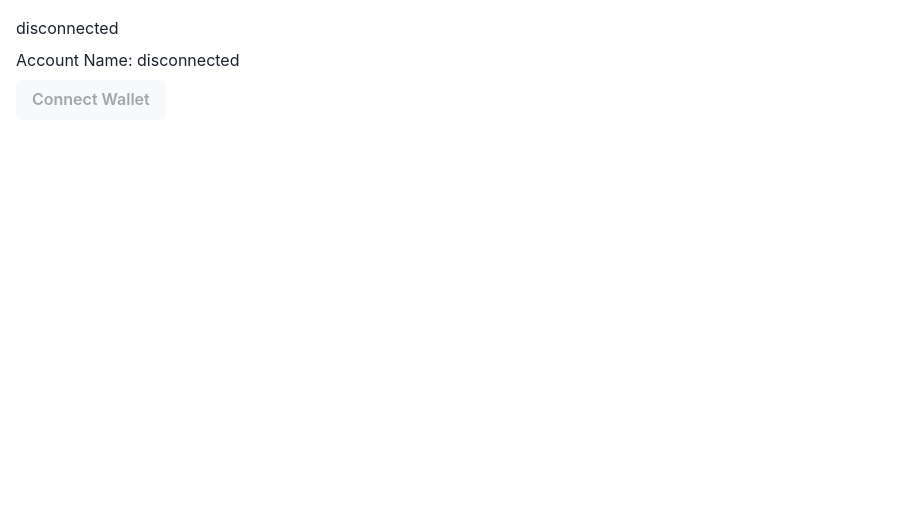
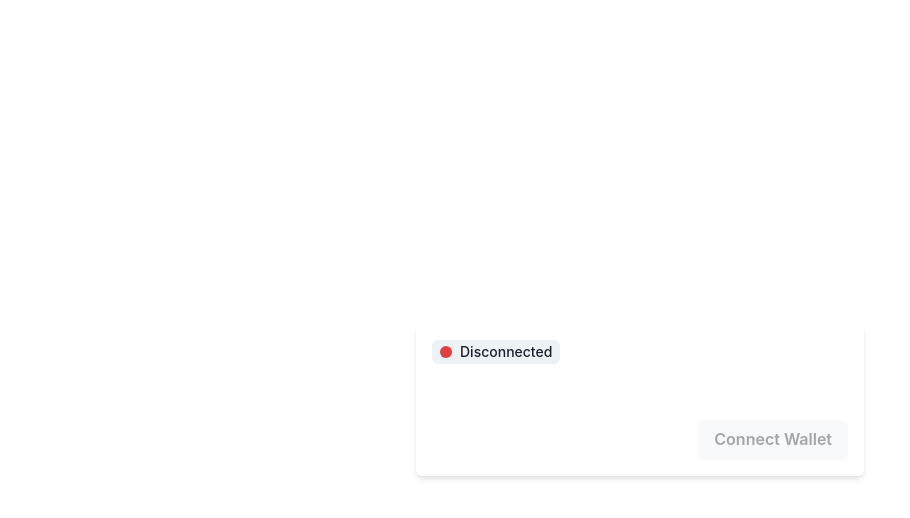
Before and after one commit to graz-sh/graz, a Next.js app in the folder example/: page / in a window 1280 px wide. Shown: the top 518 px of the page, without its empty margins (0-910 px from the left). Built offline with nearby package versions, Linux system fonts and the light colour scheme; what @keplr-wallet/cosmos would draw is missing.

Commit message:
feat(example): extract and polish ui

```diff
--- a/example/pages/index.tsx
+++ b/example/pages/index.tsx
@@ -1,103 +1,32 @@
-import {
-  Button,
-  ButtonGroup,
-  IconButton,
-  ListItem,
-  Spinner,
-  Stack,
-  Tag,
-  Text,
-  UnorderedList,
-  useToast,
-} from "@chakra-ui/react";
-import { defaultChains, useAccount, useActiveChain, useBalances, useConnect, useDisconnect } from "graz";
+import { Center, Stack, Text } from "@chakra-ui/react";
+import { useAccount } from "graz";
+import { BalanceList } from "ui/balance-list";
+import { ChainSwitcher } from "ui/chain-switcher";
+import { ConnectButton } from "ui/connect-button";
+import { ConnectStatus } from "ui/connect-status";
 
 export default function HomePage() {
-  const toast = useToast();
-
-  const {
-    data: accountData,
-    isConnected,
-    isConnecting,
-    isReconnecting,
-    reconnect,
-    status,
-  } = useAccount({
-    onConnect: ({ account, isReconnect }) => {
-      if (!isReconnect) {
-        toast({
-          status: "success",
-          title: "Wallet connected!",
-          description: `Connected as ${account.name}`,
-        });
-      }
-    },
-    onDisconnect: () => {
-      toast({
-        status: "info",
-        title: "Wallet disconnected!",
-      });
-    },
-  });
-
-  const activeChain = useActiveChain();
-
-  const { data: balances, isFetching: isBalancesFetching, refetch } = useBalances();
-
-  const { connect, isSupported } = useConnect({
-    onSuccess: () => {
-      console.log("wallet connected");
-    },
-  });
-
-  const { disconnect } = useDisconnect({
-    onSuccess: () => {
-      console.log("wallet disconnected");
-    },
-  });
-
-  function handleConnect() {
-    return isConnected ? disconnect(undefined) : connect(defaultChains.cosmos);
-  }
+  const { data: accountData } = useAccount();
 
   return (
-    <Stack p={4}>
-      <Text>{status}</Text>
-      <Text>Account Name: {accountData ? accountData.name : status}</Text>
-      {accountData && (
-        <>
-          <Text>
-            Address: <Tag>{accountData.bech32Address}</Tag>
-          </Text>
-          <Text>
-            Connected to <Tag>{activeChain?.chainId}</Tag>
-          </Text>
-        </>
-      )}
-
-      {accountData &&
-        (isBalancesFetching ? (
-          <Spinner />
-        ) : (
+    <Center minH="100vh">
+      <Stack boxShadow="md" maxW="md" p={4} rounded="md" spacing={4} w="full">
+        <ConnectStatus />
+        {accountData && (
           <>
             <Text>
-              Balances: <IconButton aria-label="refresh" icon={<>🔄</>} onClick={() => void refetch()} />
+              Wallet name: <b>{accountData.name}</b>
             </Text>
-            <UnorderedList>
-              {balances?.map((item) => (
-                <ListItem key={item.denom}>
-                  {item.amount} {item.denom}
-                </ListItem>
-              ))}
-            </UnorderedList>
+            <Text noOfLines={1} wordBreak="break-all">
+              Wallet address: <b>{accountData.bech32Address}</b>
+            </Text>
+            <BalanceList />
+            <ChainSwitcher />
           </>
-        ))}
-      <ButtonGroup isAttached>
-        <Button isDisabled={!isSupported} isLoading={isConnecting || isReconnecting} onClick={handleConnect}>
-          {accountData ? "Disconnect" : "Connect"} Wallet
-        </Button>
-        {accountData && <IconButton aria-label="refresh" icon={<>🔄</>} onClick={reconnect} />}
-      </ButtonGroup>
-    </Stack>
+        )}
+        <br />
+        <ConnectButton />
+      </Stack>
+    </Center>
   );
 }
--- /dev/null
+++ b/example/ui/balance-list.tsx
@@ -0,0 +1,26 @@
+import { Button, ListItem, Text, UnorderedList } from "@chakra-ui/react";
+import { useBalances } from "graz";
+
+export function BalanceList() {
+  const { data: balances, isRefetching, refetch } = useBalances();
+
+  const REFRESH_BUTTON = (
+    <Button colorScheme="blue" onClick={() => void refetch()} variant="link">
+      refresh
+    </Button>
+  );
+
+  return (
+    <UnorderedList>
+      <Text>Balances ({isRefetching ? "loading..." : REFRESH_BUTTON}):</Text>
+
+      {balances?.map(({ amount, denom }) => (
+        <ListItem key={denom} fontFamily="mono" fontSize="sm" ml={4}>
+          {amount} {denom}
+        </ListItem>
+      ))}
+
+      {!balances && <ListItem ml={4}>no available balances</ListItem>}
+    </UnorderedList>
+  );
+}
--- /dev/null
+++ b/example/ui/chain-switcher.tsx
@@ -0,0 +1,35 @@
+import { Button, ButtonGroup, FormControl, FormLabel, useToast } from "@chakra-ui/react";
+import { defaultChainsArray, useAccount, useConnect } from "graz";
+
+export function ChainSwitcher() {
+  const toast = useToast();
+
+  const { isConnecting, isReconnecting } = useAccount({
+    onConnect: ({ account, isReconnect }) => {
+      if (!isReconnect) {
+        toast({
+          status: "success",
+          title: "Switched chain!",
+          description: `Connected as ${account.name}`,
+        });
+      }
+    },
+  });
+
+  const { connect } = useConnect({
+    onSuccess: () => console.log("switched chain"),
+  });
+
+  return (
+    <FormControl>
+      <FormLabel>Switch Chain</FormLabel>
+      <ButtonGroup isDisabled={isConnecting || isReconnecting} size="sm">
+        {defaultChainsArray.map((chain) => (
+          <Button key={chain.chainId} onClick={() => connect(chain)}>
+            {chain.chainId}
+          </Button>
+        ))}
+      </ButtonGroup>
+    </FormControl>
+  );
+}
--- /dev/null
+++ b/example/ui/connect-button.tsx
@@ -0,0 +1,45 @@
+import { Button, ButtonGroup, IconButton, useToast } from "@chakra-ui/react";
+import { defaultChains, useAccount, useConnect, useDisconnect } from "graz";
+
+export function ConnectButton() {
+  const toast = useToast();
+
+  const { isConnected, isConnecting, isReconnecting, reconnect } = useAccount({
+    onConnect: ({ account, isReconnect }) => {
+      if (!isReconnect) {
+        toast({
+          status: "success",
+          title: "Wallet connected!",
+          description: `Connected as ${account.name}`,
+        });
+      }
+    },
+    onDisconnect: () => {
+      toast({
+        status: "info",
+        title: "Wallet disconnected!",
+      });
+    },
+  });
+
+  const { connect, isSupported } = useConnect({
+    onSuccess: () => console.log("wallet connected"),
+  });
+
+  const { disconnect } = useDisconnect({
+    onSuccess: () => console.log("wallet disconnected"),
+  });
+
+  function handleConnect() {
+    return isConnected ? disconnect(undefined) : connect(defaultChains.cosmos);
+  }
+
+  return (
+    <ButtonGroup alignSelf="end" isAttached>
+      <Button isDisabled={!isSupported} isLoading={isConnecting || isReconnecting} onClick={handleConnect}>
+        {isConnected ? "Disconnect" : "Connect"} Wallet
+      </Button>
+      {isConnected && <IconButton aria-label="refresh" icon={<>🔄</>} onClick={reconnect} />}
+    </ButtonGroup>
+  );
+}
--- /dev/null
+++ b/example/ui/connect-status.tsx
@@ -0,0 +1,14 @@
+import { Box, Tag, TagLabel, TagLeftIcon } from "@chakra-ui/react";
+import { useAccount, useActiveChain } from "graz";
+
+export function ConnectStatus() {
+  const { isConnected } = useAccount();
+  const activeChain = useActiveChain();
+
+  return (
+    <Tag alignSelf="start">
+      <TagLeftIcon as={Box} bgColor={isConnected ? "green.500" : "red.500"} boxSize={3} rounded="full" />
+      <TagLabel>{isConnected && activeChain ? `Connected to ${activeChain.chainId}` : "Disconnected"}</TagLabel>
+    </Tag>
+  );
+}
```
